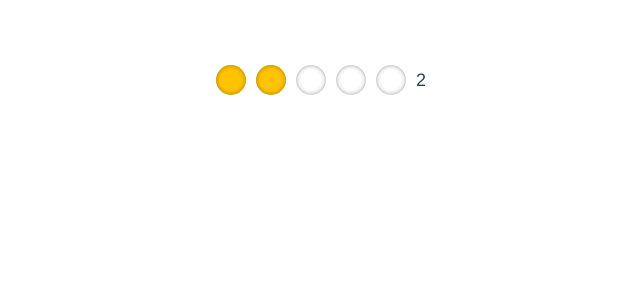
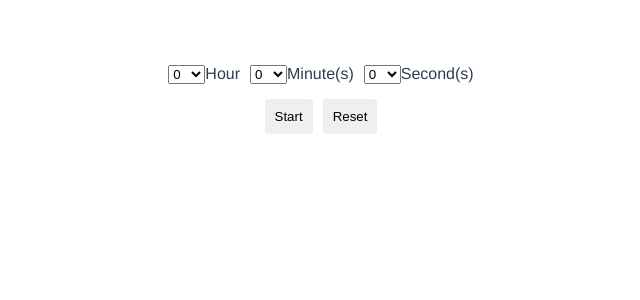
Before and after one commit to sevenxmonkey/vue_component, a Vue app: page / in a window 1280 px wide. Shown: the top 300 px of the page, without its empty margins (319-959 px from the left). Built offline with nearby package versions, Linux system fonts and the light colour scheme.

Commit message:
Implement Timer

```diff
--- a/src/App.vue
+++ b/src/App.vue
@@ -1,16 +1,16 @@
 <template>
   <div id="app">
-    <StarRating :initialRate="2"/>
+    <Timer />
   </div>
 </template>
 
 <script>
-import StarRating from './components/StarRating.vue'
+import Timer from './components/Timer.vue'
 
 export default {
   name: 'App',
   components: {
-    StarRating
+    Timer
   }
 }
 </script>
--- a/src/components/Timer.vue
+++ b/src/components/Timer.vue
@@ -1,13 +1,199 @@
 <template>
-  <div>timer</div>
+  <div class="container">
+    <div v-if="triggerAlert" class="alert">Alert Modal</div>
+    <div v-if="status === 'init'" class="input-list">
+      <div class="input-item">
+        <select name="hour" v-model="inputHour" @change="onInputTime">
+          <option v-for="item in optionsHour" :key="item">{{item}}</option>
+        </select>
+        <label for="hour">Hour</label>
+      </div>
+
+      <div class="input-item">
+        <select name="minute" v-model="inputMinute" @change="onInputTime">
+          <option v-for="item in optionsMinute" :key="item">{{item}}</option>
+        </select>
+        <label for="minute">Minute(s)</label>
+      </div>
+
+      <div class="input-item">
+        <select name="second" v-model="inputSecond" @change="onInputTime">
+          <option v-for="item in optionsSeconds" :key="item">{{item}}</option>
+        </select>
+        <label for="second">Second(s)</label>
+      </div>
+
+    </div>
+    <div v-else class="input-list time-num">
+      {{formatHour(curTimeObj.hour)}} :
+      {{formatHour(curTimeObj.minute)}} :
+      {{formatHour(curTimeObj.second)}}
+    </div>
+    <div class="input-list">
+      <div v-if="status === 'init'" class="input-item">
+        <button @click="startProcess">Start</button>
+        <button @click="resetTime">Reset</button>
+      </div>
+
+      <div v-if="status === 'process'" class="input-item">
+        <button @click="resetTime">Cancel</button>
+        <button @click="pauseProcess">Pause</button>
+      </div>
+
+      <div v-if="status === 'pause'" class="input-item">
+        <button @click="resetTime">Cancel</button>
+        <button @click="recoverProcess">Continue</button>
+      </div>
+    </div>
+  </div>
 </template>
 
 <script>
 export default {
-    name:"Timer"
+    name:"Timer",
+    data(){
+      return {
+        //input
+        optionsHour: [],
+        optionsMinute: [],
+        optionsSeconds: [],
+
+        inputHour: 0,
+        inputMinute: 0,
+        inputSecond: 0,
+
+        startTime: null,
+        endTime: null,
+        leftTime: 0,
+        totalTime: 0,
+
+        curTimeObj:{
+          hour: 0,
+          minute: 0,
+          second: 0
+        },
+        //state
+        status: 'init', // 'init', 'process', 'pause'
+        triggerAlert: false,
+
+        intervalFunc: null,
+      }
+    },
+    mounted(){
+      this.initSelections();
+    },
+    methods:{
+      onInputTime(){
+        this.leftTime = (this.inputHour * 3600 + this.inputMinute * 60 + this.inputSecond) * 1000;
+        this.formateLeftTime();
+      },
+      startProcess(){
+        this.status = 'process';
+        this.triggerAlert = false;
+        this.startTime = Date.now();
+        this.endTime = Date.now() + this.leftTime;
+        this.intervalFunc = setInterval(this.onPassStep, 1000);
+      },
+
+      onPassStep(){
+        if(Date.now() >= this.endTime){
+          console.log("Alert Modal!");
+          this.resetTime();
+          this.status = 'init';
+          this.triggerAlert = true;
+        }
+        this.leftTime = Math.max(this.endTime - Date.now(), 0);
+        this.formateLeftTime();
+      },
+
+      formateLeftTime(){
+        const ls = (this.leftTime) / 1000;
+        this.curTimeObj.hour = Math.floor(ls / 3600);
+        this.curTimeObj.minute = Math.floor((ls % 3600) / 60);
+        this.curTimeObj.second = Math.round(ls % 60);
+        console.log(this.curTimeObj.hour, this.curTimeObj.minute, this.curTimeObj.second);
+      },
+
+      resetTime(){
+        this.inputHour = 0;
+        this.inputMinute = 0;
+        this.inputSecond = 0;
+
+        this.startTime = null;
+        this.endTime = null;
+
+        this.leftTime = 0;
+        this.totalTime = 0;
+
+        this.status = 'init';
+        this.curTimeObj = {
+          hour: 0,
+          minute: 0,
+          second: 0,
+        },
+        this.triggerAlert = false;
+        if(this.intervalFunc){
+          clearInterval(this.intervalFunc);
+        }
+      },
+
+      pauseProcess(){
+        this.status = 'pause'
+        if(this.intervalFunc){
+          clearInterval(this.intervalFunc);
+        }
+      },
+      recoverProcess(){
+        this.endTime = this.leftTime + Date.now();
+        this.startProcess()
+      },
+
+      initSelections(){
+        for(let i = 0; i < 60; i++){
+          this.optionsHour.push(i);
+          this.optionsMinute.push(i);
+          this.optionsSeconds.push(i);
+        }
+      },
+
+      formatHour(val){
+        return String(val).length === 2 ? String(val) : '0' + val;
+      }
+    }
 }
 </script>
 
-<style>
+<style scoped>
+button{
+  margin: 5px;
+  border: none;
+  padding: 10px;
+  border-radius: 3px;
+  cursor: pointer;
+}
+button:hover{
+  background-color: yellow;
+}
+.container{
+  text-align: center;
+}
+.input-list{
+  display: flex;
+  justify-content: center;
+}
+
+.input-item{
+  margin: 5px;
+}
+
+.time-num{
+  font-size: 24px;
+  font-weight: 800;
+}
+
+.alert{
+  color:red;
+  font-size: 24px;
+}
 
 </style>
```
